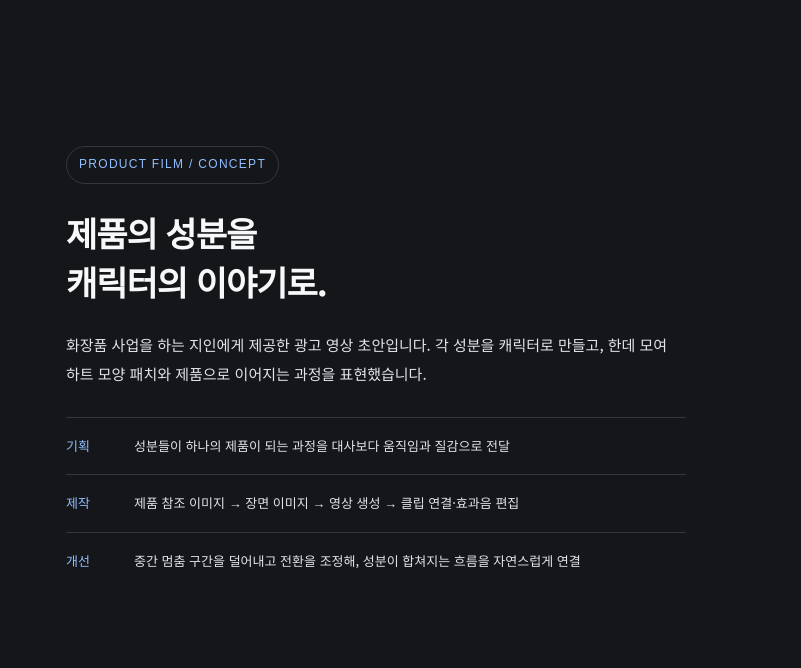
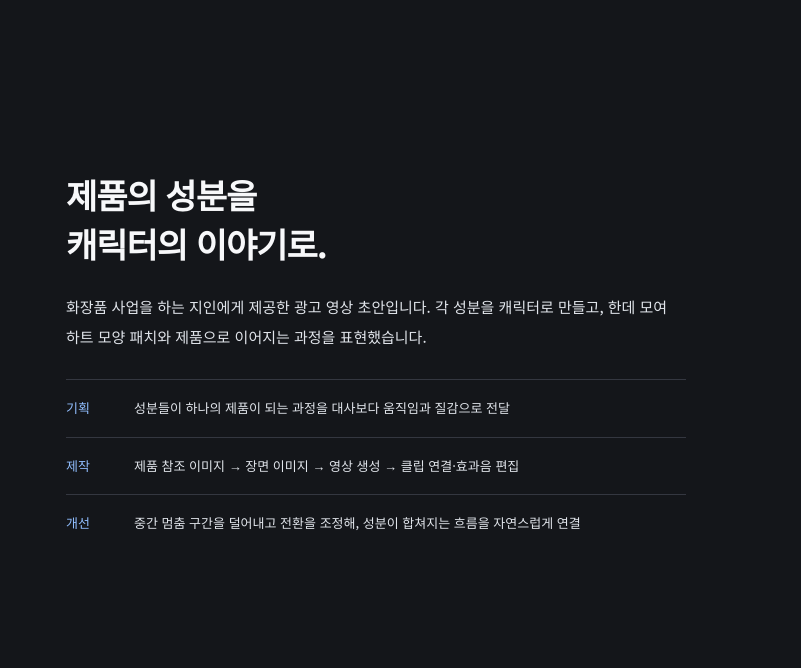
Before and after one commit to aztecc1/portfolio, a plain HTML site: page index.html in a window 1280 px wide. Shown: the part 5227-5895 px from the top of the page, 479-1280 px from the left. Drawn offline with Linux system fonts and the light colour scheme.

Commit message:
Remove product film badge
Co-Authored-By: Claude Fable 5.2 <noreply@anthropic.com>

```diff
--- a/index.html
+++ b/index.html
@@ -69,7 +69,7 @@
 <div class="section-band section-band-muted">
 <section id="additional" class="section wrap additional-section">
   <div class="section-head"><div><p class="eyebrow">05 / ADDITIONAL WORK</p><h2>추가 작업.<br>성분이 만나, 하나의 하트로.</h2></div></div>
-  <div class="additional-layout"><div class="additional-media"><video controls playsinline preload="none" poster="assets/ad-poster.jpg" src="assets/museaura.mp4" aria-label="뮤즈아우라 하트팩 광고 초안"></video></div><div class="additional-copy"><span class="project-badge">PRODUCT FILM / CONCEPT</span><h3>제품의 성분을<br>캐릭터의 이야기로.</h3><p>화장품 사업을 하는 지인에게 제공한 광고 영상 초안입니다. 각 성분을 캐릭터로 만들고, 한데 모여 하트 모양 패치와 제품으로 이어지는 과정을 표현했습니다.</p><dl><div><dt>기획</dt><dd>성분들이 하나의 제품이 되는 과정을 대사보다 움직임과 질감으로 전달</dd></div><div><dt>제작</dt><dd>제품 참조 이미지 → 장면 이미지 → 영상 생성 → 클립 연결·효과음 편집</dd></div><div><dt>개선</dt><dd>중간 멈춤 구간을 덜어내고 전환을 조정해, 성분이 합쳐지는 흐름을 자연스럽게 연결</dd></div></dl></div></div>
+  <div class="additional-layout"><div class="additional-media"><video controls playsinline preload="none" poster="assets/ad-poster.jpg" src="assets/museaura.mp4" aria-label="뮤즈아우라 하트팩 광고 초안"></video></div><div class="additional-copy"><h3>제품의 성분을<br>캐릭터의 이야기로.</h3><p>화장품 사업을 하는 지인에게 제공한 광고 영상 초안입니다. 각 성분을 캐릭터로 만들고, 한데 모여 하트 모양 패치와 제품으로 이어지는 과정을 표현했습니다.</p><dl><div><dt>기획</dt><dd>성분들이 하나의 제품이 되는 과정을 대사보다 움직임과 질감으로 전달</dd></div><div><dt>제작</dt><dd>제품 참조 이미지 → 장면 이미지 → 영상 생성 → 클립 연결·효과음 편집</dd></div><div><dt>개선</dt><dd>중간 멈춤 구간을 덜어내고 전환을 조정해, 성분이 합쳐지는 흐름을 자연스럽게 연결</dd></div></dl></div></div>
 </section>
 </div>
 <div class="wrap portfolio-footer"><footer><span>© 2026 KIM HYUNSUNG</span><span>AI-assisted creation. Human direction.</span><a href="#">맨 위로 ↑</a></footer></div>
```
